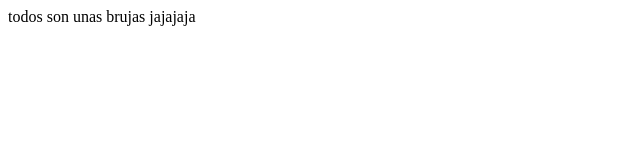
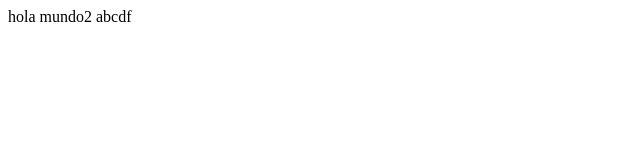
Before and after one commit to daniellandaeta/ProyectPreworkDemo, a plain HTML site: page index.html in a window 1280 px wide. Shown: the whole page, without its empty margins (0-640 px from the left). Drawn offline with Linux system fonts and the light colour scheme.

Commit message:
tercer commit

```diff
--- a/index.html
+++ b/index.html
@@ -7,7 +7,7 @@
     <title>hola mundo3</title>
 </head>
 <body>
-    todos son unas brujas jajajaja
+    hola mundo2 abcdf
 
 </body>
 </html>
```
